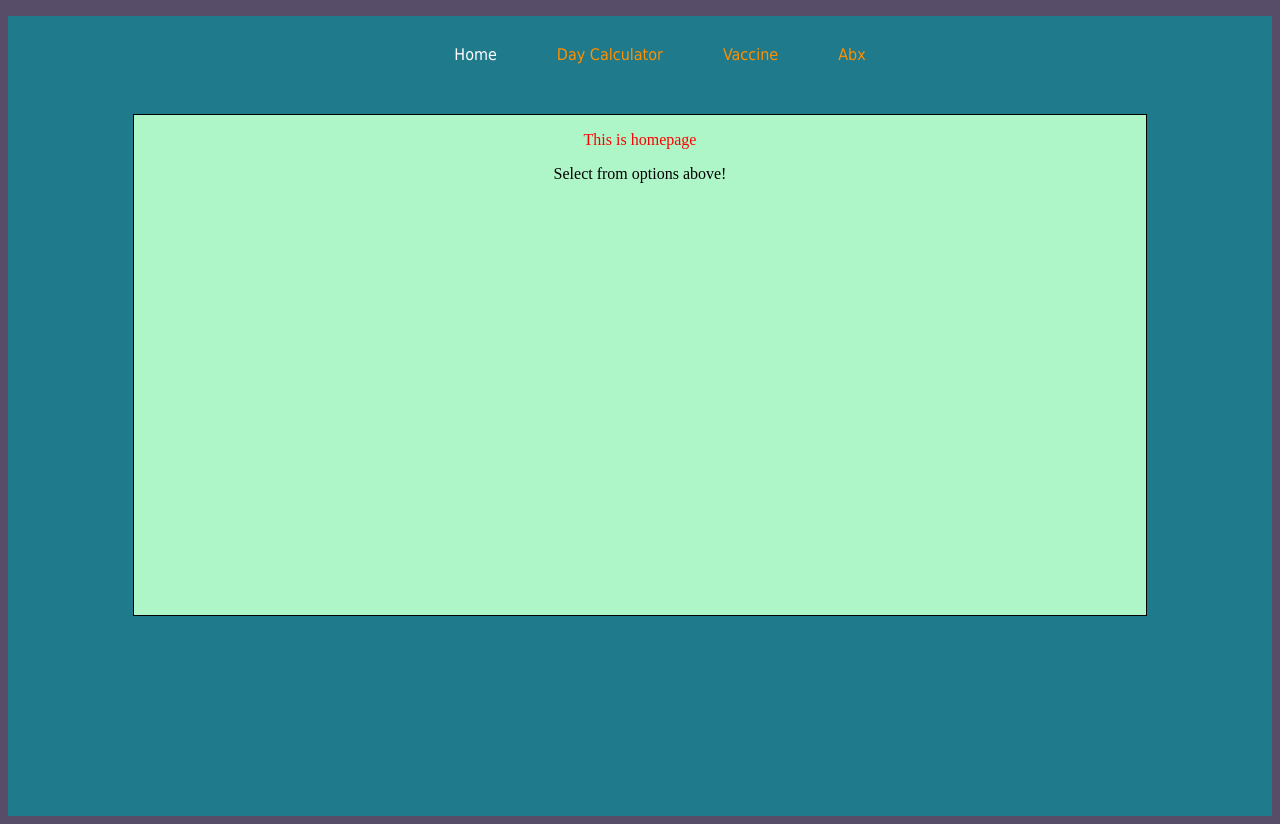
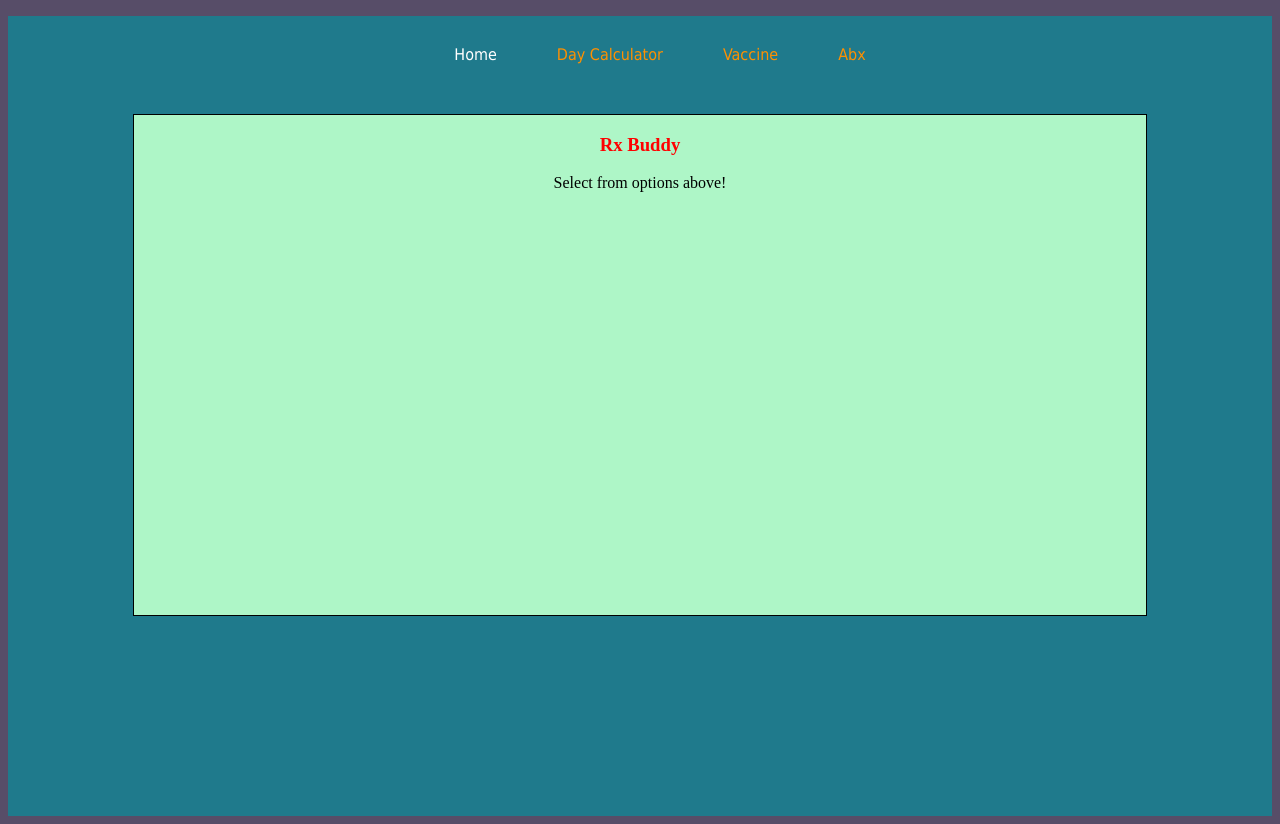
Before and after one commit to icyparkinson/rx-react, a React (Create React App) app: page / in a window 1280 px wide. Built offline with nearby package versions, Linux system fonts and the light colour scheme.

Commit message:
Updated README

```diff
--- a/public/index.html
+++ b/public/index.html
@@ -2,13 +2,14 @@
 <html lang="en">
   <head>
     <meta charset="utf-8" />
+    <!-- Need to add "?" to the end of favicon.ico for it to work-->
+    <link rel="icon" href="%PUBLIC_URL%/favicon.ico?" />
     <meta name="viewport" content="width=device-width, initial-scale=1" />
     <meta name="theme-color" content="#000000" />
     <meta
       name="description"
       content="Web site created using create-react-app"
     />
-    <link rel="shortcut icon" type="image/x-icon" href="favicon.ico" />
     <title>Rx Buddy</title>
   </head>
   <body style="background-color: #574d68">
--- a/src/components/Home.js
+++ b/src/components/Home.js
@@ -3,7 +3,7 @@ import React from "react"
 const Home = () => {
     return(
         <section>
-            <p style = {{color: "red"}}>This is homepage</p>
+            <h1 style = {{color: "red"}}>Rx Buddy</h1>
             <p>Select from options above!</p>
         </section>
     )
```
Also changed, not shown: 1 other file (tests, documents, lock files or other folders).
